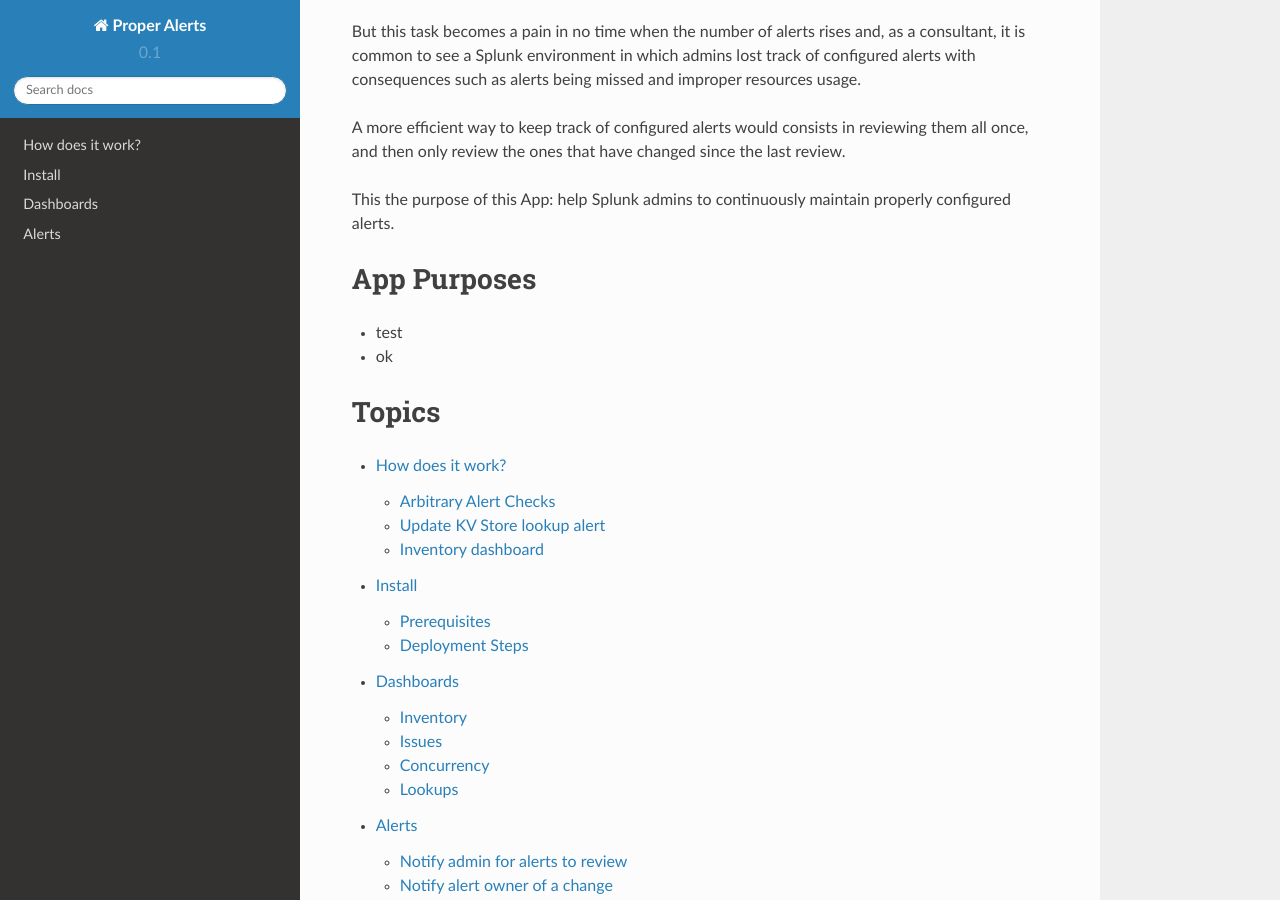
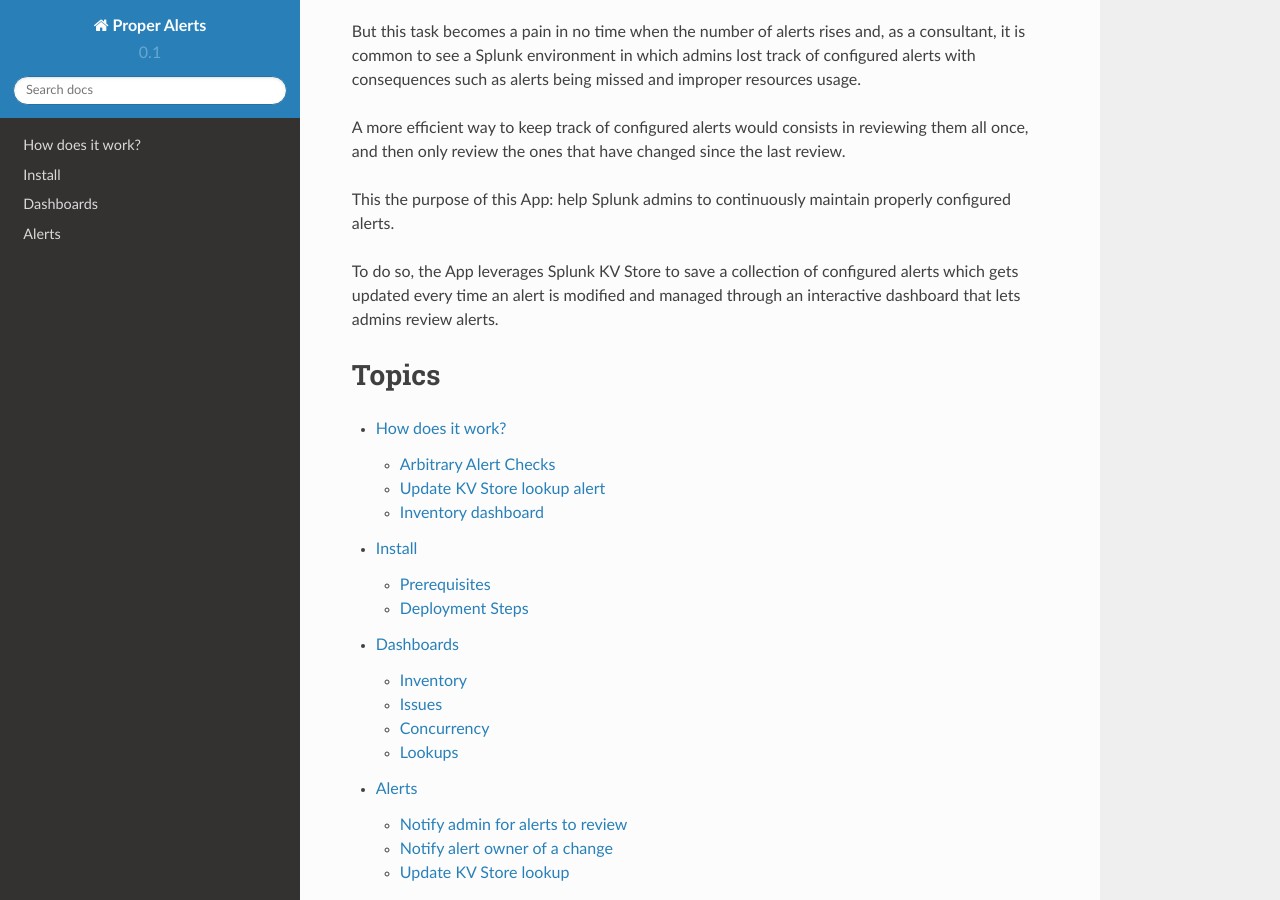
Before and after one commit to a-l-h/splunk-app-proper-alerts, a Sphinx documentation site: the page built from doc/index.rst, in a window 1280 px wide and 900 px high, scrolled down 332 px. Built offline with Sphinx 7.4.7 and the Read the Docs theme 2.0.0, drawn with Linux system fonts in a browser that asks for light colours.

Commit message:
Update index.rst

```diff
--- a/doc/index.rst
+++ b/doc/index.rst
@@ -18,11 +18,7 @@
 
 This the purpose of this App: help Splunk admins to continuously maintain properly configured alerts.
 
-App Purposes
-============
-
-- test
-- ok
+To do so, the App leverages Splunk KV Store to save a collection of configured alerts which gets updated every time an alert is modified and managed through an interactive dashboard that lets admins review alerts.
 
 
 Topics
```
